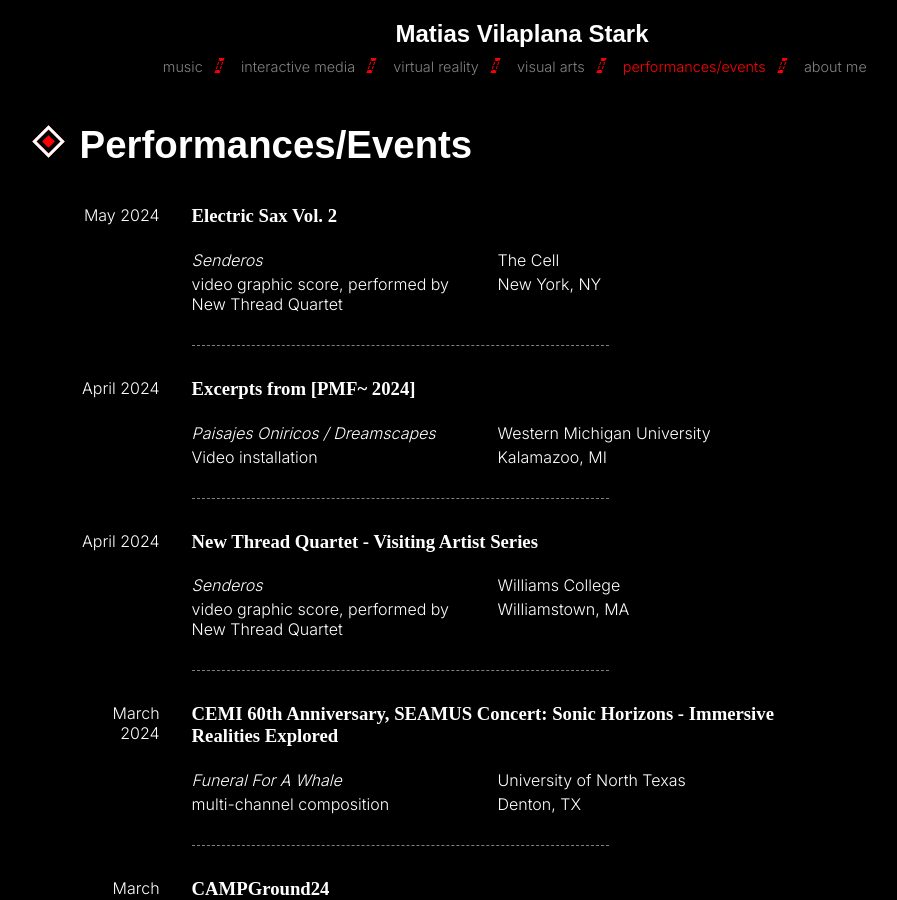
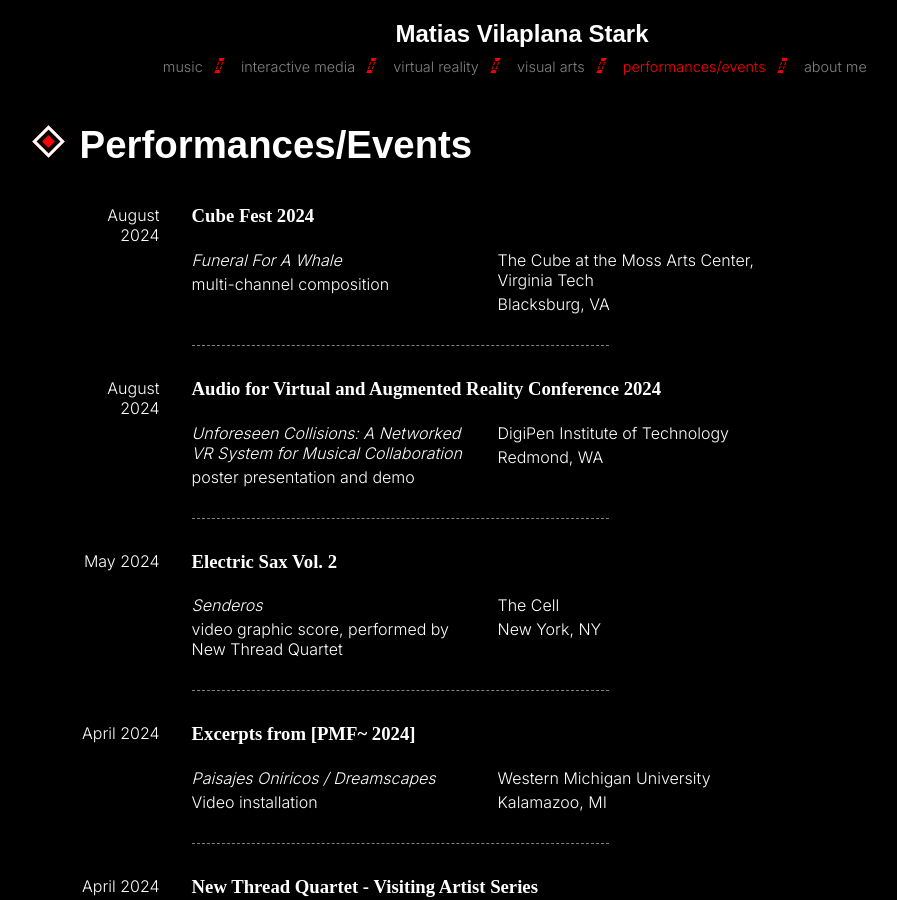
Before and after one commit to matvilap/matvilap.github.io, a Jekyll site: the page built from performances.md, in a window 1280 px wide and 900 px high. Shown: the whole window, without its empty margins (118-1015 px from the left). Built offline with Jekyll 4.4.1, drawn with Linux system fonts in a browser that asks for light colours; some web fonts are replaced.

Commit message:
updated events

```diff
--- a/performances.md
+++ b/performances.md
@@ -2,6 +2,20 @@
 title: Performances/Events
 order: 5
 events:
+  - event: 'Cube Fest 2024'
+    date: August 2024
+    venue: The Cube at the Moss Arts Center, Virginia Tech
+    location: Blacksburg, VA
+    work: "Funeral For A Whale"
+    details: multi-channel composition
+
+  - event: 'Audio for Virtual and Augmented Reality Conference 2024'
+    date: August 2024
+    venue: DigiPen Institute of Technology
+    location: Redmond, WA
+    work: "Unforeseen Collisions: A Networked VR System for Musical Collaboration"
+    details: poster presentation and demo
+
   - event: 'Electric Sax Vol. 2'
     date: May 2024
     venue: The Cell
```
